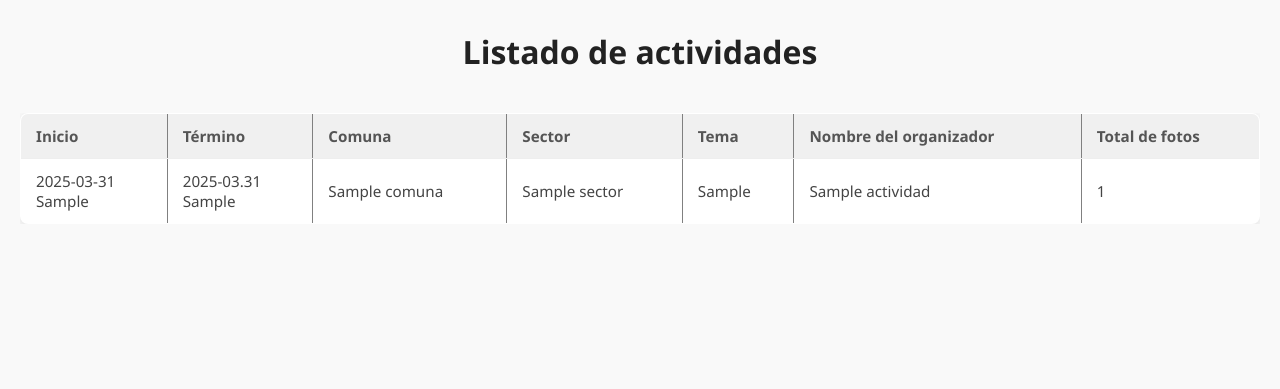
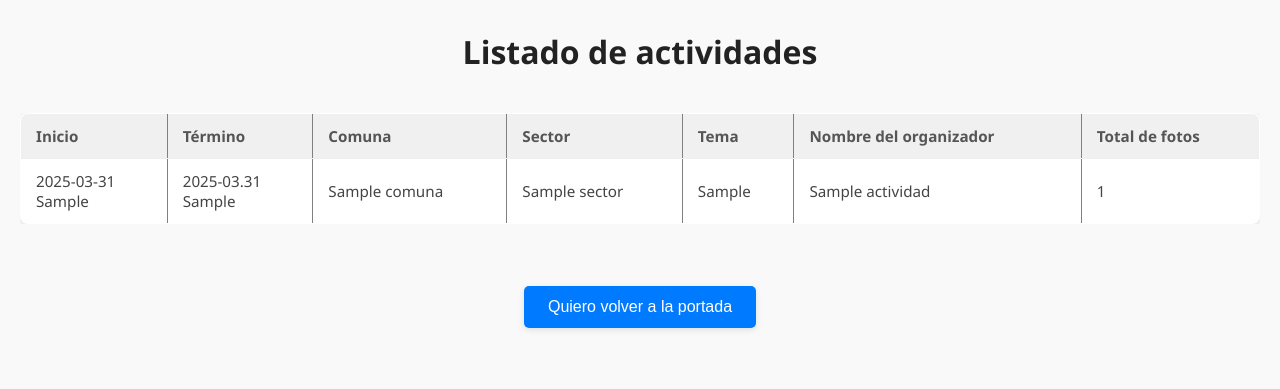
Before and after one commit to chocomountain1/desarrollo_web_camilo_alvarez, a Flask app: template tarea2/flask_app/templates/listado_actividades.html in a window 1280 px wide. Shown: the top 389 px of the page. Run offline with Flask 3, Linux system fonts and the light colour scheme; the template is opened without the code that fills it: most values are stand-ins (such as "Sample title", 1, 10 or a date in 2020).

Commit message:
feature listado_actividades.html: adding functionality to the buttons present in ths section

```diff
--- a/tarea2/flask_app/database/tarea2.sql
+++ b/tarea2/flask_app/database/tarea2.sql
@@ -116,7 +116,9 @@ CREATE TABLE IF NOT EXISTS `tarea2`.`contactar_por` (
     ON UPDATE NO ACTION)
 ENGINE = InnoDB;
 
-
+SET FOREIGN_KEY_CHECKS = 0;
+DROP TABLE IF EXISTS `tarea2`.`contactar_por`;
+SET FOREIGN_KEY_CHECKS = 1;
 -- -----------------------------------------------------
 -- Table `tarea2`.`actividad_tema`
 -- -----------------------------------------------------
--- a/tarea2/flask_app/templates/listado_actividades.html
+++ b/tarea2/flask_app/templates/listado_actividades.html
@@ -201,7 +201,6 @@
     }
 
     </style>
-    <link rel="stylesheet" href="/desarrollo_web_camilo_alvarez/diseño.css">
 </head>
 <body>
     <h1 id="h1">Listado de actividades</h1>
@@ -253,6 +252,11 @@
             </tbody>
         </table>
     </div>
+    <div class="contenedor_boton" style="padding: 5%;">
+            <a href="{{url_for('home')}}">
+                <button class="boton_portada" type="button">Quiero volver a la portada</button>
+            </a>
+        </div>
 
     <div id="modal_listado">
         <h1>Detalles de la actividad</h1>
@@ -264,10 +268,10 @@
         <p id="nombre"></p>
         <div id="div_imagenes"></div>
         <div class="contenedor_boton">
-            <a href="/desarrollo_web_camilo_alvarez/portada/portada.html">
+            <a href="{{url_for('home')}}">
                 <button class="boton_portada" type="button">Quiero volver a la portada</button>
             </a>
-            <a href="listado_actividades.html">
+            <a href="{{url_for('activity_list')}}">
                 <button class="boton_portada" type="button">Quiero volver a la lista de actividades</button>
             </a>
         </div>
@@ -277,7 +281,7 @@
         {% for foto in fotos %}
         <div id="modal_foto">
             <div id="imagenes">
-                <img id="imagen" src="{{foto.ruta_archivo}}" alt="Foto detalle">
+                <img id="imagen" src="{{foto.ruta_archivo}}" alt="Foto detalle" width="800" height="600">
             </div>
             <div class="contenedor_boton">
                 <button id="boton_foto" class="boton_portada" type="button">Cerrar</button>
```
